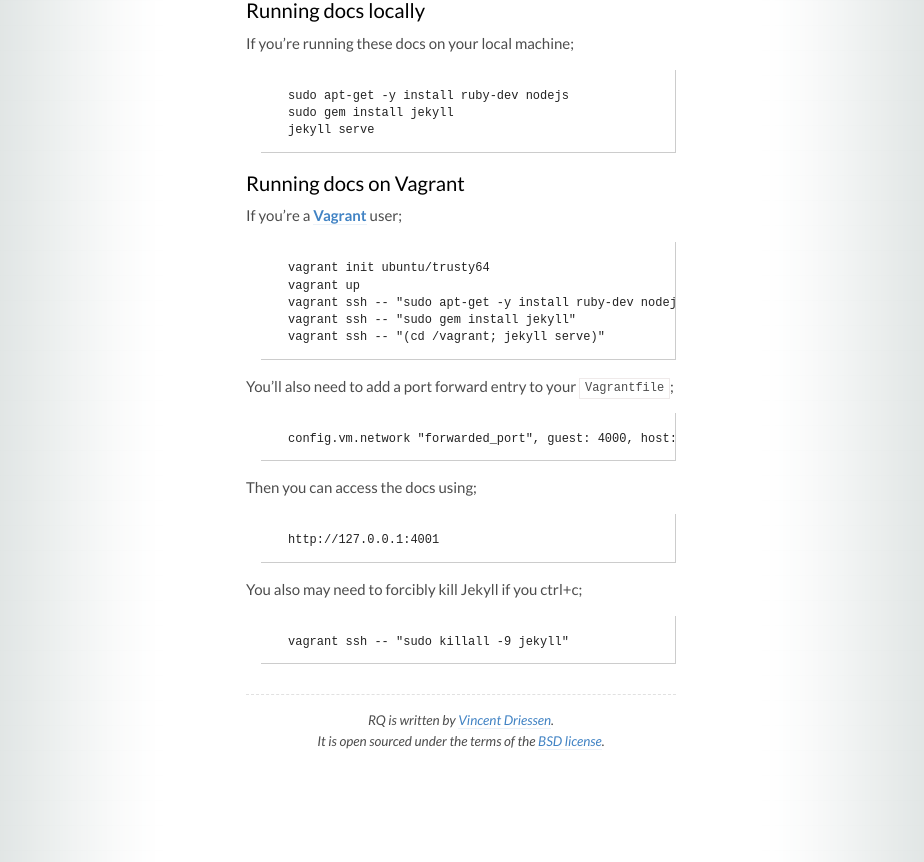
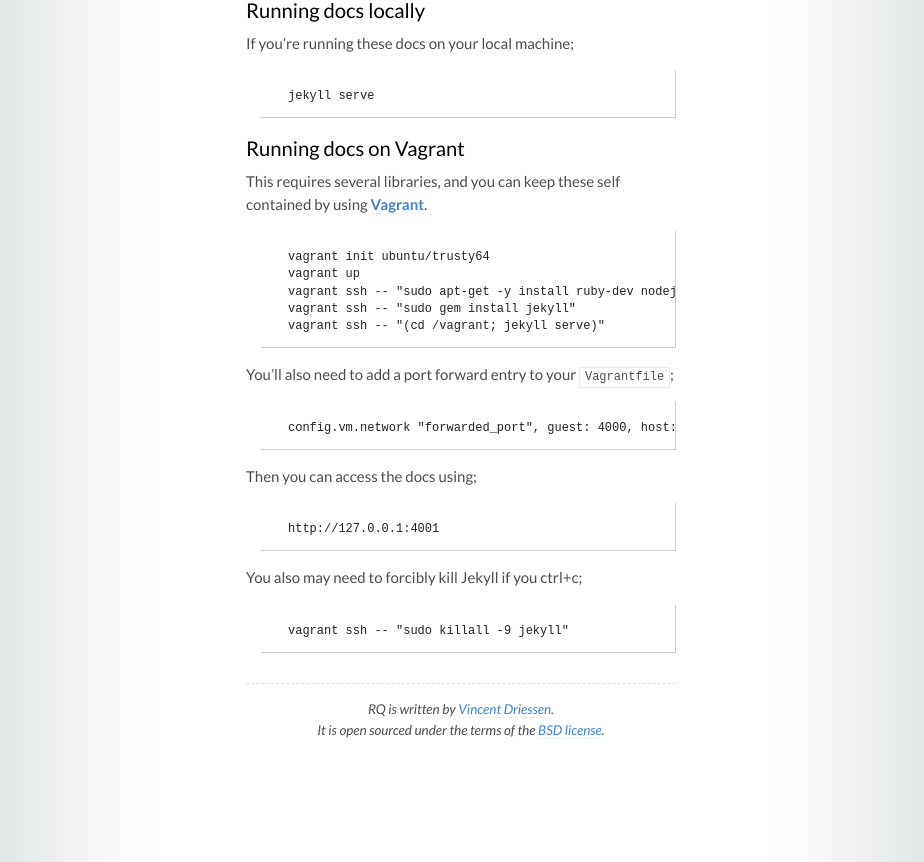
Before and after one commit to rq/rq, a Jekyll site: the page built from contrib/docs.md, in a window 1280 px wide, cut to the strip 324-1186 px from the top of the page. Shown: the whole strip, without its empty margins (179-1103 px from the left). Built offline with Jekyll 4.4.1, drawn with Linux system fonts in a browser that asks for light colours; some web fonts are replaced; Markdown is read by kramdown in place of the engine named in the settings.

Commit message:
Moved vagrant docs for RQ + slight text improvement

````diff
--- a/_config.yml
+++ b/_config.yml
@@ -46,3 +46,5 @@ navigation:
     url: contrib/github/
   - text: Documentation
     url: contrib/docs/
+  - text: Testing
+    url: contrib/testing/
--- a/contrib/docs.md
+++ b/contrib/docs.md
@@ -9,14 +9,12 @@ layout: contrib
 If you're running these docs on your local machine;
 
 ```
-sudo apt-get -y install ruby-dev nodejs
-sudo gem install jekyll
 jekyll serve
 ```
 
 ### Running docs on Vagrant
 
-If you're a [Vagrant](https://www.vagrantup.com/) user;
+This requires several libraries, and you can keep these self contained by using [Vagrant](https://www.vagrantup.com/).
 
 ```
 vagrant init ubuntu/trusty64
````
Also changed, not shown: contrib/testing.md (added, +26 -0 lines).
